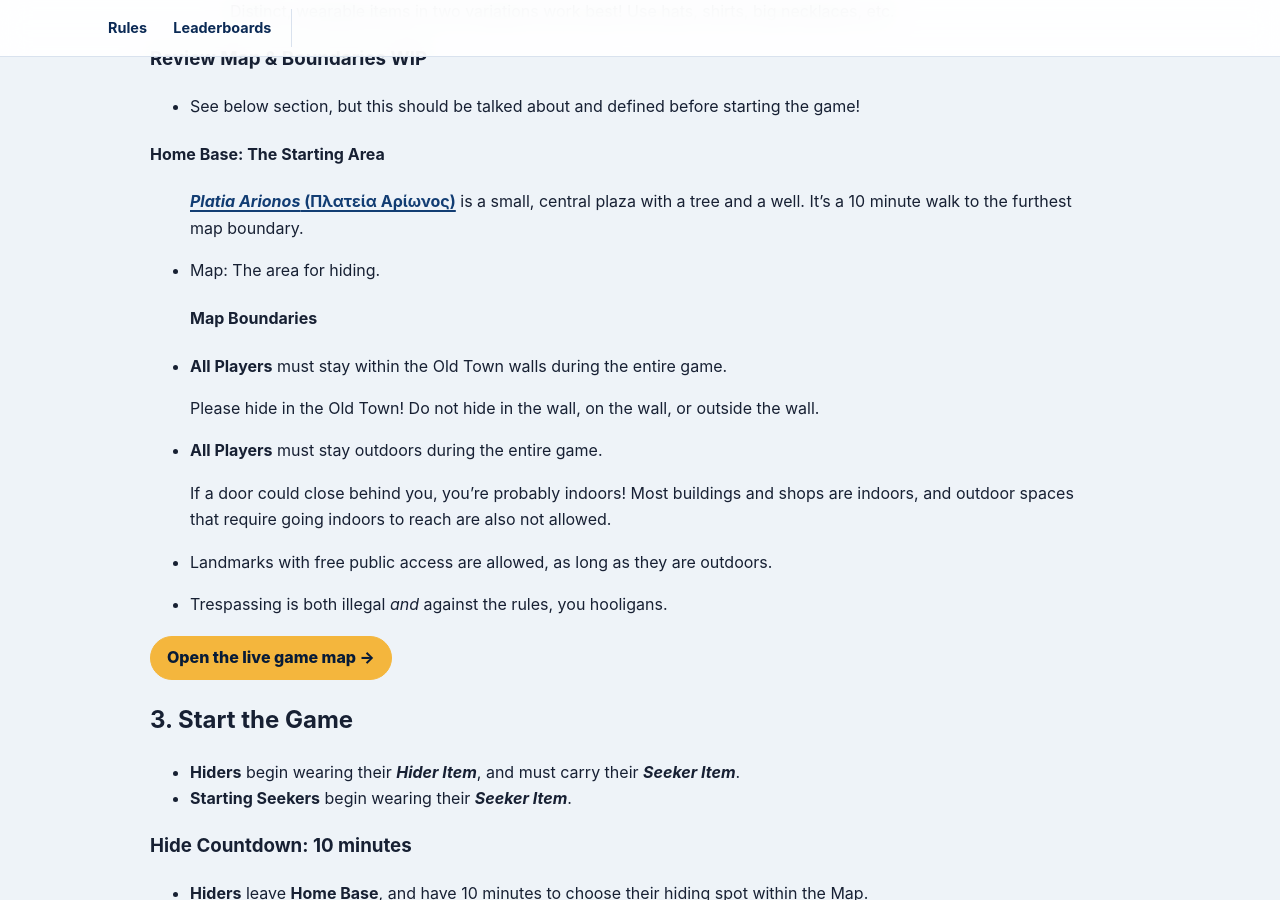
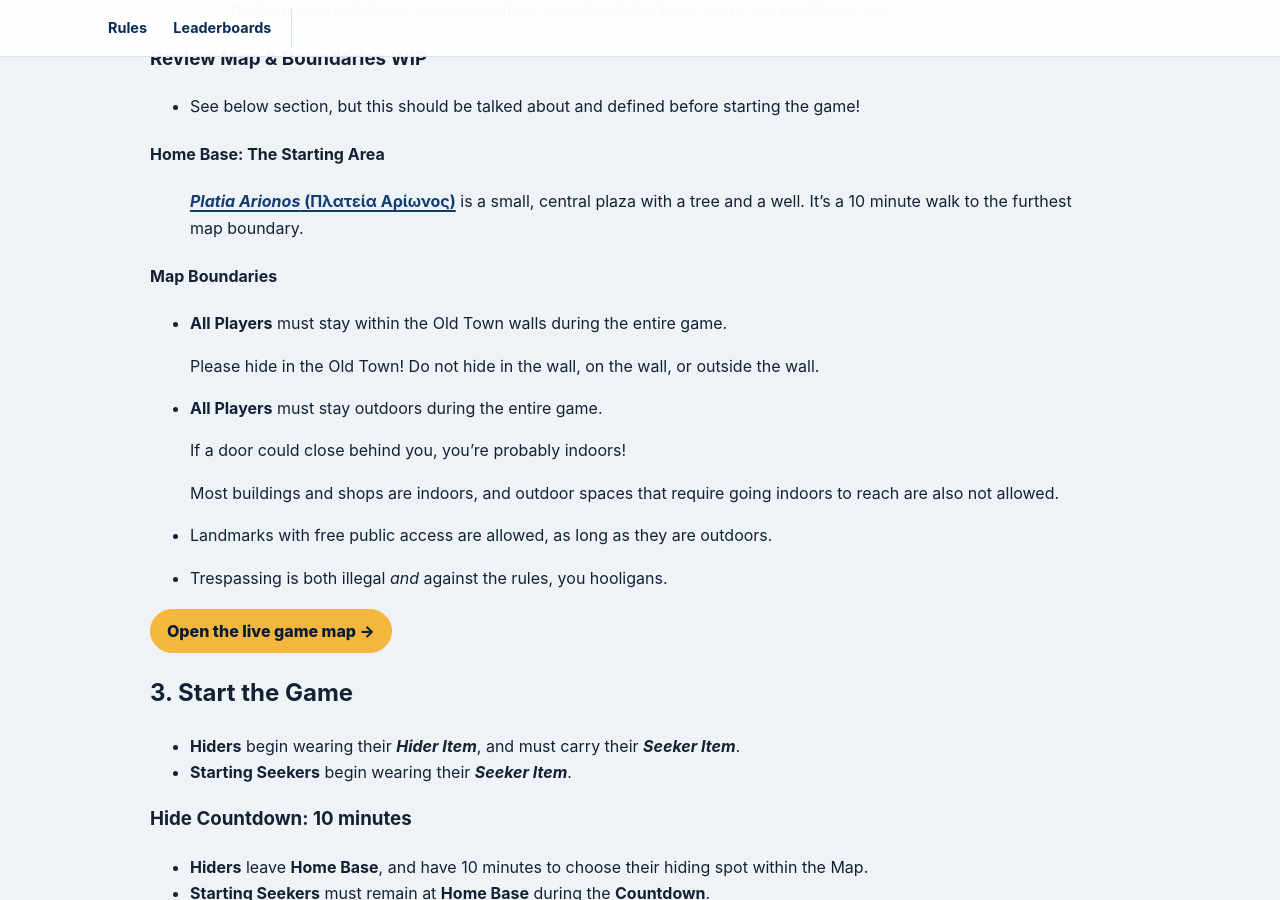
Before and after one commit to mmaxin/hide-and-seek-game, a Jekyll site: the page built from rules.md, in a window 1280 px wide and 900 px high, scrolled down 1615 px. Built offline with Jekyll 4.4.1, drawn with Linux system fonts in a browser that asks for light colours; our own code applies the rules of GitHub Pages for plain Markdown files.

Commit message:
Update rules.md

```diff
--- a/rules.md
+++ b/rules.md
@@ -73,7 +73,6 @@ This could go first, but I always give players game objects as soon as possible
   - Where exactly must *all players* begin the game?
   - Recommend picking a well-defined area, or require touching a specific landmark. Seekers *will* try to watch lol, that's expected.
 {% endcomment %}
-- Map: The area for hiding.
 #### Map Boundaries
 - **All Players** must stay within the Old Town walls during the entire game.
 
@@ -83,12 +82,14 @@ This could go first, but I always give players game objects as soon as possible
 - **All Players** must stay outdoors during the entire game.
 
 > If a door could close behind you, you're probably indoors!
+>
 > Most buildings and shops are indoors, and outdoor spaces that require going indoors to reach are also not allowed.
 
 - Landmarks with free public access are allowed, as long as they are outdoors.
 
 
 - Trespassing is both illegal *and* against the rules, you hooligans.
+
 
 {% comment %}
 
```
